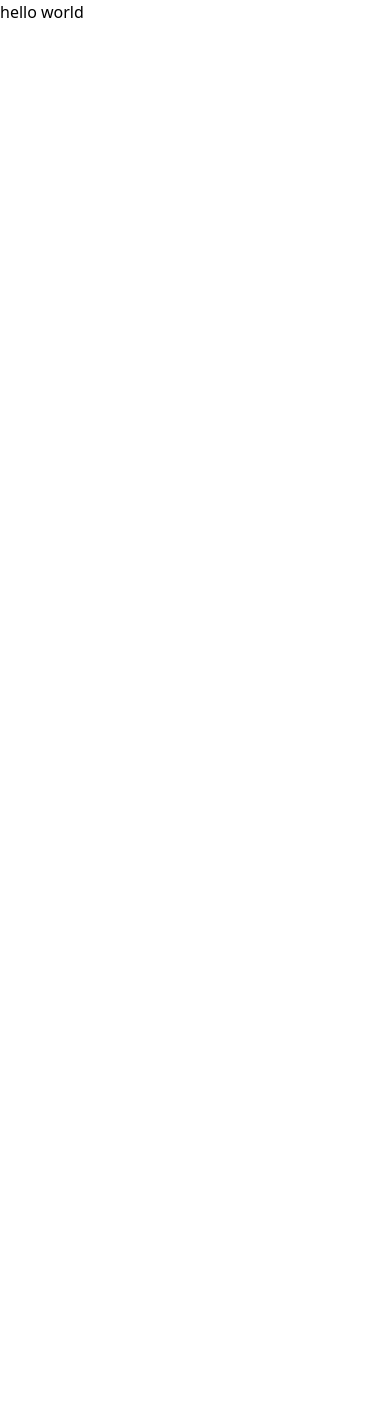
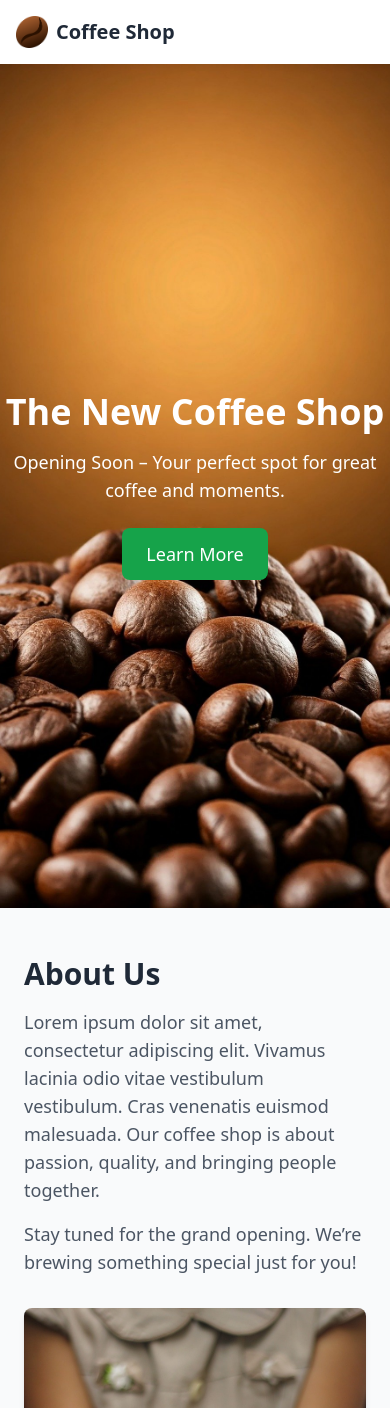
Before and after one commit to Barreto-Alejandra/coffee-shop, a website built with webpack: page html/index.html in a window 390 px wide. Shown: the top 1408 px of the page. Before the commit the page ends 844 px from the top, so only its background shows below. Built offline with nearby package versions, Linux system fonts and the light colour scheme.

Commit message:
initial (front-end)

```diff
--- a/html/index.html
+++ b/html/index.html
@@ -9,14 +9,59 @@
   </head>
 
   <body>
-    <header class="header wrapper" id="js-header">
-
+    <header class="header wrapper flex items-center p-4" id="js-header">
+      <a href="/" class="flex items-center space-x-2">
+        <img src="../src/assets/icon.png" alt="Coffee Shop Logo" class="h-8 w-8" />
+        <span class="text-xl font-semibold text-gray-800">Coffee Shop</span>
+      </a>
     </header>
 
     <main>
-        <div class="wrapper">
-            <h1>hello world</h1>
+      <section class="relative bg-cover bg-center h-screen" style="background-image: url('../src/assets/hero.jpg');">
+
+        <div class="relative z-10 flex flex-col items-center justify-center h-full text-center text-white">
+          <h1 class="text-4xl sm:text-6xl font-bold mb-4">The New Coffee Shop</h1>
+          <p class="text-lg sm:text-2xl mb-6">Opening Soon – Your perfect spot for great coffee and moments.</p>
+          <a href="#more-info" class="px-6 py-3 bg-green-600 hover:bg-green-700 text-white font-medium text-lg rounded-lg transition duration-300">
+            Learn More
+          </a>
         </div>
+      </section>
+
+      <section class="about-us px-6 py-12 bg-gray-50">
+        <div class="max-w-6xl mx-auto grid grid-cols-1 md:grid-cols-2 gap-8 items-center">
+          <!-- Texto -->
+          <div class="space-y-4">
+            <h2 class="text-3xl font-bold text-gray-800">About Us</h2>
+            <p class="text-gray-600 text-lg">
+              Lorem ipsum dolor sit amet, consectetur adipiscing elit. Vivamus lacinia odio vitae vestibulum vestibulum.
+              Cras venenatis euismod malesuada. Our coffee shop is about passion, quality, and bringing people together.
+            </p>
+            <p class="text-gray-600 text-lg">
+              Stay tuned for the grand opening. We’re brewing something special just for you!
+            </p>
+          </div>
+
+          <div class="swiper-container">
+            <div class="swiper-wrapper">
+              <div class="swiper-slide">
+                <img src="../src/assets/slide-01.jpg" alt="Coffee Shop 1" class="w-full h-auto rounded-lg shadow-md" />
+              </div>
+              <div class="swiper-slide">
+                <img src="../src/assets/slide-02.jpg" alt="Coffee Shop 2" class="w-full h-auto rounded-lg shadow-md" />
+              </div>
+              <div class="swiper-slide">
+                <img src="../src/assets/slide-03.jpg" alt="Coffee Shop 3" class="w-full h-auto rounded-lg shadow-md" />
+              </div>
+              <div class="swiper-slide">
+                <img src="../src/assets/slide-04.png" alt="Coffee Shop 3" class="w-full h-auto rounded-lg shadow-md" />
+              </div>
+            </div>
+
+          </div>
+        </div>
+      </section>
+
     </main>
 
     <footer class="footer"></footer>
```
Also changed, not shown: src/assets/hero.jpg (added), src/assets/icon.png (added), src/assets/slide-01.jpg (added), src/assets/slide-02.jpg (added), src/assets/slide-03.jpg (added), src/assets/slide-04.png (added), 1 other file.
